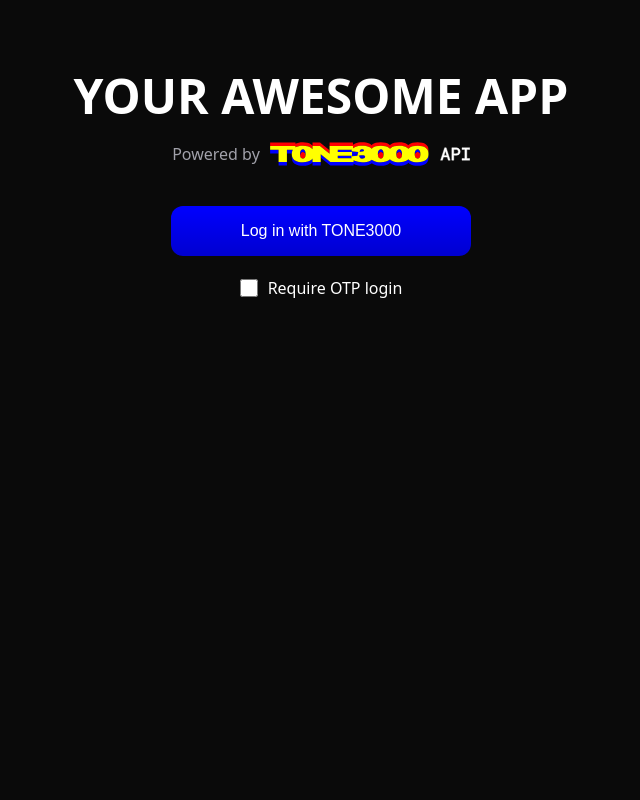
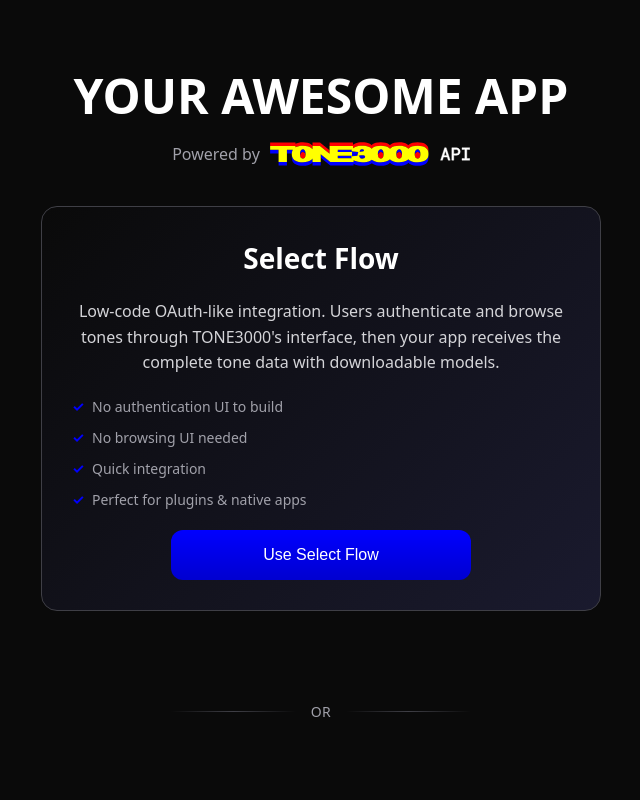
Before and after one commit to tone-3000/api, a React (Vite) app: page / in a window 1280 px wide. Shown: the top 800 px of the page, without its empty margins (319-959 px from the left). Built offline with nearby package versions, Linux system fonts and the light colour scheme; no server answers.

Commit message:
select flow and search endpoint

```diff
--- a/src/App.css
+++ b/src/App.css
@@ -136,7 +136,6 @@
   align-items: center;
   justify-content: center;
   width: 100%;
-  max-width: 400px;
 }
 
 .login-form {
@@ -170,3 +169,161 @@
   cursor: pointer;
   accent-color: blue;
 }
+
+.separator {
+  display: flex;
+  align-items: center;
+  width: 100%;
+  max-width: 300px;
+  margin: 50px 0;
+}
+
+.separator::before,
+.separator::after {
+  content: '';
+  flex: 1;
+  height: 1px;
+  background: linear-gradient(90deg, transparent, #3f3f46, transparent);
+}
+
+.separator p {
+  padding: 0 15px;
+  color: #a1a1aa;
+  font-size: 14px;
+  font-weight: 500;
+  text-transform: uppercase;
+  letter-spacing: 0.5px;
+  width: auto;
+}
+
+.flow-selection {
+  display: flex;
+  flex-direction: column;
+  align-items: center;
+  gap: 40px;
+  width: 100%;
+  max-width: 600px;
+}
+
+.flow-option {
+  display: flex;
+  flex-direction: column;
+  align-items: center;
+  gap: 20px;
+  width: 100%;
+  padding: 30px;
+  border: 1px solid #3f3f46;
+  border-radius: 16px;
+  background: linear-gradient(135deg, #0a0a0a 0%, #1a1a2e 100%);
+}
+
+.flow-title {
+  font-size: 28px;
+  color: white;
+  text-align: center;
+  width: 100%;
+  margin: 0;
+}
+
+.flow-description {
+  font-size: 16px;
+  color: #d4d4d8;
+  text-align: center;
+  line-height: 1.6;
+  width: 100%;
+  margin: 0;
+}
+
+.flow-features {
+  list-style: none;
+  display: flex;
+  flex-direction: column;
+  gap: 10px;
+  width: 100%;
+  padding: 0;
+  margin: 0;
+}
+
+.flow-features li {
+  color: #a1a1aa;
+  font-size: 14px;
+  padding-left: 20px;
+  position: relative;
+  width: 100%;
+}
+
+.flow-features li::before {
+  content: '✓';
+  position: absolute;
+  left: 0;
+  color: #00f;
+  font-weight: bold;
+}
+
+.flow-content {
+  display: flex;
+  flex-direction: column;
+  align-items: center;
+  gap: 20px;
+  width: 100%;
+}
+
+.flow-header {
+  display: flex;
+  flex-direction: column;
+  align-items: center;
+  gap: 15px;
+  width: 100%;
+}
+
+.flow-active-title {
+  font-size: 32px;
+  color: white;
+  text-align: center;
+  width: 100%;
+  margin: 0;
+}
+
+.button-small {
+  padding: 12px 20px;
+  font-size: 14px;
+  max-width: 200px;
+}
+
+.flow-instructions {
+  display: flex;
+  flex-direction: column;
+  align-items: center;
+  gap: 20px;
+  padding: 30px;
+  border: 1px solid #3f3f46;
+  border-radius: 12px;
+  background-color: #0f0f0f;
+  width: 100%;
+}
+
+.flow-instructions p {
+  color: #d4d4d8;
+  text-align: center;
+  margin: 0;
+  width: 100%;
+}
+
+.flow-instructions-text {
+  color: #d4d4d8;
+  text-align: center;
+  margin-bottom: 10px;
+  width: 100%;
+}
+
+.success-message {
+  color: #4ade80;
+  font-size: 18px;
+  font-weight: 500;
+  text-align: center;
+  padding: 15px;
+  border: 1px solid #4ade80;
+  border-radius: 12px;
+  background-color: rgba(74, 222, 128, 0.1);
+  width: 100%;
+}
--- a/src/App.tsx
+++ b/src/App.tsx
@@ -4,7 +4,9 @@
 
 // API Domain from environment variable
 const API_DOMAIN = import.meta.env.VITE_TONE3000_API_DOMAIN || 'https://www.tone3000.com'
-const redirectUrl = encodeURIComponent('http://localhost:3001')
+const redirectUrl = import.meta.env.VITE_REDIRECT_URL || encodeURIComponent('http://localhost:3001')
+
+const appId = import.meta.env.VITE_APP_ID || 'my-awesome-app'
 
 // Enums
 enum Gear {
@@ -111,6 +113,7 @@
 
 type TonesResponse = PaginatedResponse<Tone>;
 type ModelsResponse = PaginatedResponse<Model>;
+type SelectResponse = Tone & { models: Model[] }
 
 interface Session {
   access_token: string;
@@ -237,7 +240,10 @@
   return response
 }
 
+type FlowType = 'none' | 'select' | 'full-auth'
+
 function App() {
+  const [flowType, setFlowType] = useState<FlowType>('none')
   const [isLoggedIn, setIsLoggedIn] = useState(false)
   const [data, setData] = useState<TonesResponse | ModelsResponse | User | null>(null)
   const [searchQuery, setSearchQuery] = useState<string>('')
@@ -245,11 +251,13 @@
   const [modelUrl, setModelUrl] = useState<string | null>(null)
   const [error, setError] = useState<string | null>(null)
   const [requireOtp, setRequireOtp] = useState(false)
+  const [selectData, setSelectData] = useState<SelectResponse | null>(null)
 
   useEffect(() => {
     // Check for token in URL on component mount
     const params = new URLSearchParams(window.location.search)
     const apiKey = params.get('api_key')
+    const toneUrl = params.get('tone_url')
 
     const handleAuth = async () => {
       // handshake with tone3000 to get session access token and refresh token
@@ -268,6 +276,7 @@
       localStorage.setItem('tone3000_refresh_token', data.refresh_token)
       localStorage.setItem('tone3000_expires_at', String(Date.now() + (data.expires_in * 1000)))
       setIsLoggedIn(true)
+      setFlowType('full-auth')
       // Clean up the URL
       window.history.replaceState({}, document.title, window.location.pathname)
     }
@@ -280,13 +289,50 @@
       const storedToken = localStorage.getItem('tone3000_access_token')
       if (storedToken) {
         setIsLoggedIn(true)
+        setFlowType('full-auth')
       }
+    }
+
+    const handleSelect = async (toneUrl: string) => {
+      const response = await fetch(toneUrl)
+      if (!response.ok) {
+        throw new Error(`HTTP error! status: ${response.status}`)
+      }
+      const data = await response.json() as SelectResponse
+      setSelectData(data)
+      setFlowType('select')
+    }
+
+    if (toneUrl) {
+      handleSelect(toneUrl)
     }
   }, [])
 
   const handleLogin = () => {
     const otpParam = requireOtp ? '&otp_only=true' : ''
     window.location.href = `${API_DOMAIN}/api/v1/auth?redirect_url=${redirectUrl}${otpParam}`
+  }
+
+  const handleSelectTone = async () => {
+    window.location.href = `${API_DOMAIN}/api/v1/select?redirect_url=${redirectUrl}&app_id=${appId}`
+  }
+
+  const handleLogout = () => {
+    localStorage.removeItem('tone3000_access_token')
+    localStorage.removeItem('tone3000_refresh_token')
+    localStorage.removeItem('tone3000_expires_at')
+    setIsLoggedIn(false)
+    setData(null)
+    setError(null)
+    setSelectData(null)
+    setFlowType('none')
+  }
+
+  const handleBackToStart = () => {
+    setFlowType('none')
+    setSelectData(null)
+    setData(null)
+    setError(null)
   }
 
   const handleGetTonesCreated = async () => {
@@ -406,8 +452,121 @@
         </a>
       </div>
       <div className="app-content">
-        {isLoggedIn ? (
+        {flowType === 'none' ? (
+          <div className="flow-selection">
+            <div className="flow-option">
+              <h2 className="flow-title">Select Flow</h2>
+              <p className="flow-description">
+                Low-code OAuth-like integration. Users authenticate and browse tones through TONE3000's interface,
+                then your app receives the complete tone data with downloadable models.
+              </p>
+              <ul className="flow-features">
+                <li>No authentication UI to build</li>
+                <li>No browsing UI needed</li>
+                <li>Quick integration</li>
+                <li>Perfect for plugins & native apps</li>
+              </ul>
+              <button
+                onClick={handleSelectTone}
+                className="button"
+              >
+                Use Select Flow
+              </button>
+            </div>
+
+            <div className="separator">
+              <p>Or</p>
+            </div>
+
+            <div className="flow-option">
+              <h2 className="flow-title">Full API Access</h2>
+              <p className="flow-description">
+                Complete programmatic control over the user experience. Authenticate users and use API
+                endpoints to query profiles, search tones, and access model data.
+              </p>
+              <ul className="flow-features">
+                <li>Full control over UX</li>
+                <li>Custom browsing interface</li>
+                <li>Access to all API endpoints</li>
+                <li>Search, filter, and manage tones</li>
+              </ul>
+              <button
+                onClick={() => setFlowType('full-auth')}
+                className="button"
+              >
+                Use Full API Access
+              </button>
+            </div>
+          </div>
+        ) : flowType === 'select' ? (
+          <div className="flow-content">
+            <div className="flow-header">
+              <h2 className="flow-active-title">Select Flow</h2>
+              <button onClick={handleBackToStart} className="button button-secondary button-small">
+                ← Back to Start
+              </button>
+            </div>
+            {selectData ? (
               <>
+                <div className="success-message">
+                  ✓ Tone selected successfully!
+                </div>
+                <pre className="data-display">
+                  {JSON.stringify(selectData, null, 2)}
+                </pre>
+                <button onClick={handleSelectTone} className="button">
+                  Select Another Tone
+                </button>
+              </>
+            ) : (
+              <div className="flow-instructions">
+                <p>Click the button below to open TONE3000's tone selector.</p>
+                <p>You'll be able to browse and select a tone, then return here with the tone data.</p>
+                <button onClick={handleSelectTone} className="button">
+                  Select a Tone
+                </button>
+              </div>
+            )}
+          </div>
+        ) : flowType === 'full-auth' ? (
+          <div className="flow-content">
+            {!isLoggedIn ? (
+              <>
+                <div className="flow-header">
+                  <h2 className="flow-active-title">Full API Access</h2>
+                  <button onClick={handleBackToStart} className="button button-secondary button-small">
+                    ← Back to Start
+                  </button>
+                </div>
+                <div className="login-container">
+                  <p className="flow-instructions-text">First, authenticate with TONE3000 to access the full API.</p>
+                  <button
+                    onClick={handleLogin}
+                    className="button"
+                  >
+                    Log in with TONE3000
+                  </button>
+                  <div className="checkbox-group">
+                    <label className="checkbox-label">
+                      <input
+                        type="checkbox"
+                        checked={requireOtp}
+                        onChange={(e) => setRequireOtp(e.target.checked)}
+                        className="checkbox"
+                      />
+                      Require OTP login
+                    </label>
+                  </div>
+                </div>
+              </>
+            ) : (
+              <>
+                <div className="flow-header">
+                  <h2 className="flow-active-title">Full API Access</h2>
+                  <button onClick={handleBackToStart} className="button button-secondary button-small">
+                    ← Back to Start
+                  </button>
+                </div>
                 <div className="button-group">
                   <button
                     onClick={handleGetUser}
@@ -472,6 +631,12 @@
                       Download
                     </button>
                   </div>
+                  <button
+                    onClick={handleLogout}
+                    className="button button-secondary"
+                  >
+                    Logout
+                  </button>
                 </div>
                 {error && (
                   <div className="error-message">
@@ -484,31 +649,10 @@
                   </pre>
                 )}
               </>
-      ) : (
-        <div className="login-container">
-          <div className="login-form">
-            <button
-              onClick={handleLogin}
-              className="button"
-            >
-              Log in with TONE3000
-            </button>
-            <div className="checkbox-group">
-              <label className="checkbox-label">
-                <input
-                  type="checkbox"
-                  checked={requireOtp}
-                  onChange={(e) => setRequireOtp(e.target.checked)}
-                  className="checkbox"
-                />
-                Require OTP login
-              </label>
-            </div>
-          </div>
-        </div>
             )}
           </div>
-
+        ) : null}
+      </div>
     </div>
   )
 }
```
Also changed, not shown: 1 other file (tests, documents, lock files or other folders). Lines whose indentation alone changed are shown as unchanged.
